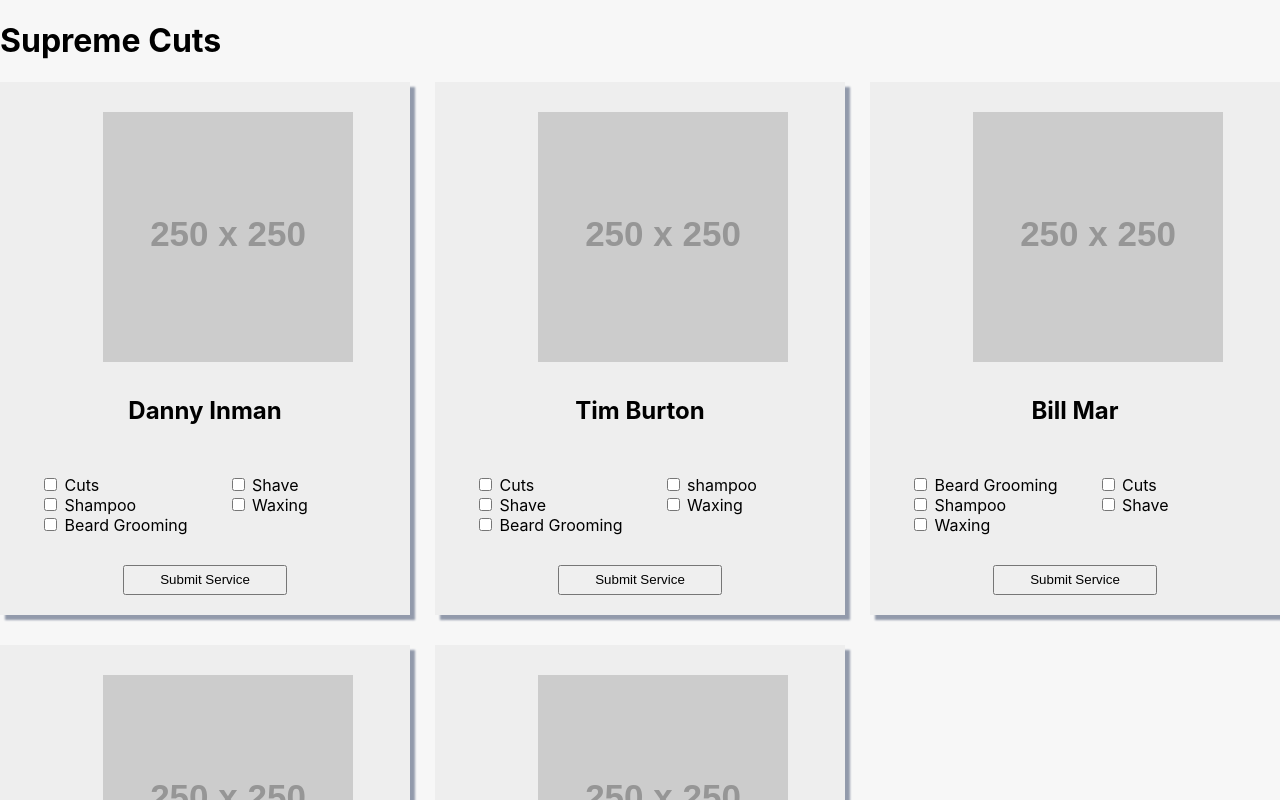
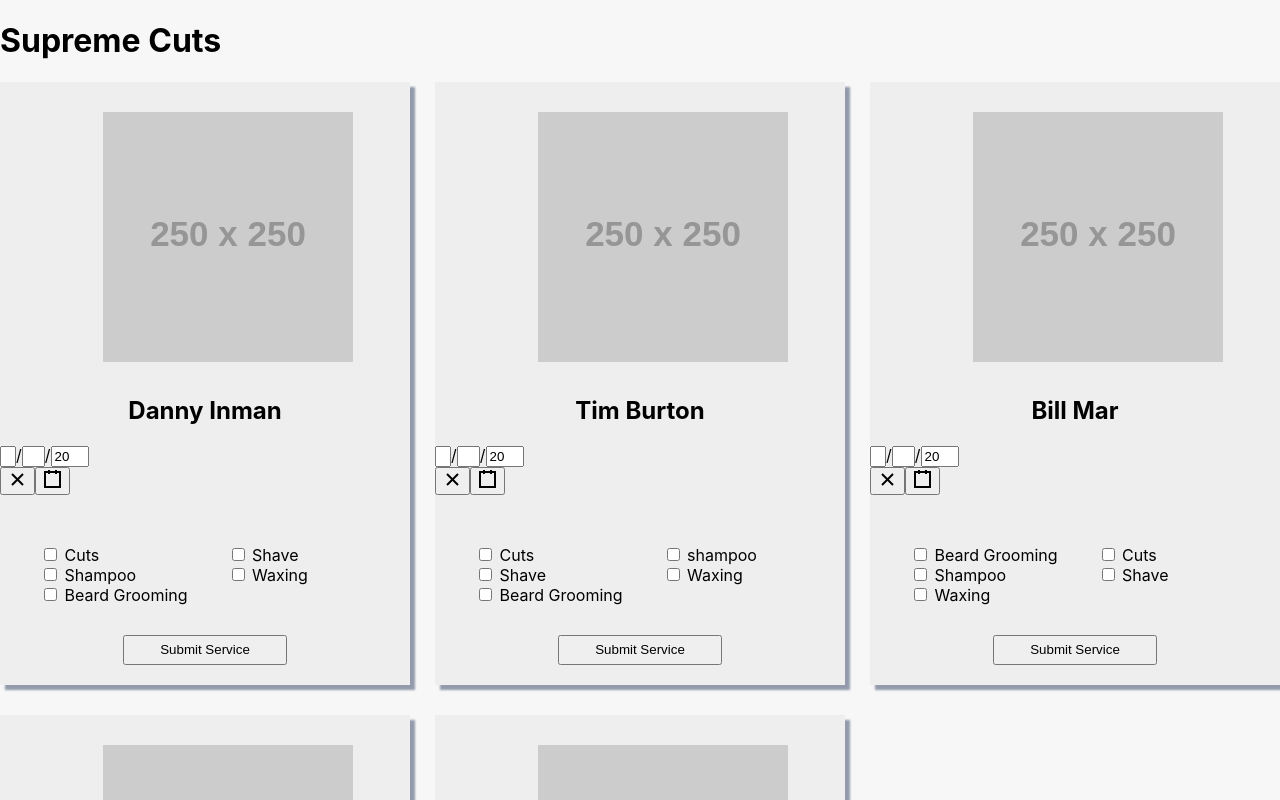
Before and after one commit to manny516/superemecuts, a React (Create React App) app in the folder supremecuts/: page / in a window 1280 px wide. Shown: the top 800 px of the page. Built offline with nearby package versions, Linux system fonts and the light colour scheme.

Commit message:
Created Calendar component and imported date picker module. test setSate from with in child component to update the state from the parent using props.

```diff
--- a/supremecuts/package.json
+++ b/supremecuts/package.json
@@ -7,6 +7,8 @@
     "moment": "^2.24.0",
     "node-sass": "^4.12.0",
     "react": "^16.9.0",
+    "react-big-calendar": "^0.22.0",
+    "react-date-picker": "^7.8.1",
     "react-dom": "^16.9.0",
     "react-icons": "^3.7.0",
     "react-moment": "^0.9.2",
--- a/supremecuts/src/components/App.js
+++ b/supremecuts/src/components/App.js
@@ -1,18 +1,24 @@
 import React, {Component} from 'react';
 import '../css/App.scss';
 import ServiceCard from './ServiceCard';
-
 class App extends Component{
 
   constructor(){
     super();
-
     this.state = {
       barberApt : [],
-      theIndex : 0
+      theIndex : 0,
+      appointment : {
+        barberName : '',
+        aptDate : '',
+        services : [],
+        userName : ''
+
+      }
     }
-
     this.handleClick = this.handleClick.bind(this);
+    this.targetData = this.targetData.bind(this);
+    this.stateChanging = this.stateChanging.bind(this);
   }
 
   componentDidMount(){
@@ -31,23 +37,31 @@ class App extends Component{
 
     });
 
+
   }
 
-  handleClick(event){
-    //console.log(document.querySelector('.service-container'));
-    //let paren(tNodeName = ".parentNode"
+  stateChanging(value){
+      this.setState({appointment : {barberName: 'Test'}});
+      console.log("This is a state test: " + this.state.tryState);
+  }
 
-   let currentEvent =event.currentTarget
+  targetData(event){
+    let currentEvent = event.currentTarget;
     let listParent = currentEvent.parentElement.parentElement.parentElement.parentElement;
 
     let userId = listParent.getAttribute("data-id");
-    console.log(listParent.getAttribute("data-id"));
     let currentBarberState = this.state.barberApt[userId];
 
-
+    console.log(listParent.getAttribute("data-id"));
     console.log(currentEvent.value+" : " + currentBarberState['name']);
+    return currentBarberState;
+  }
 
 
+
+  handleClick(pass){
+    this.targetData(pass);
+    console.log(this.state.date);
  }
 
 
@@ -57,7 +71,7 @@ class App extends Component{
     return (
       <div className="header-title">
         <h1> Supreme Cuts </h1>
-        <ServiceCard barberShop={this.state.barberApt} clickEvent={this.handleClick}   />
+        <ServiceCard barberShop={this.state.barberApt} clickEvent={this.handleClick} theDate={this.state.date} testing={this.stateChanging}   />
       </div>
     );
   }
--- /dev/null
+++ b/supremecuts/src/components/CalendarComp.js
@@ -0,0 +1,37 @@
+import React, {Component} from 'react';
+import DatePicker from 'react-date-picker';
+
+class CalendarComp extends Component{
+
+    constructor(){
+        super();
+        this.state = {
+            date : new Date()
+        }
+
+        this.onChange = this.onChange.bind(this);
+    }
+
+
+    onChange(date){
+        this.setState({
+            date
+        });
+        this.props.test(date);
+        console.log(this.state.date);
+    }
+
+
+    render(){
+
+        return(
+            <div>
+                <DatePicker onChange={this.onChange} value={this.state.date} />
+            </div>
+        )
+
+    }
+
+}
+
+export default CalendarComp ;
--- a/supremecuts/src/components/ServiceCard.js
+++ b/supremecuts/src/components/ServiceCard.js
@@ -1,5 +1,7 @@
 import React, {Component} from 'react';
+import CalendarComp from './CalendarComp';
 class ServiceCard extends Component{
+
 
     render(){
 
@@ -11,7 +13,7 @@ class ServiceCard extends Component{
                     <div id={"userId" + item.barberIndex} className="service-card" key={item.barberIndex} data-id={item.barberIndex}>
                         <div className="barber-img"> <img src={item.userImage} alt="Place holder" />  </div>
                         <h2 className="barber-name"> {item.name} </h2>
-
+                        <CalendarComp test={this.props.testing}/>
                         <div className="services">
                             <ul>
                             {item.services.map( srItem => (
```
Also changed, not shown: 1 other file (tests, documents, lock files or other folders).
